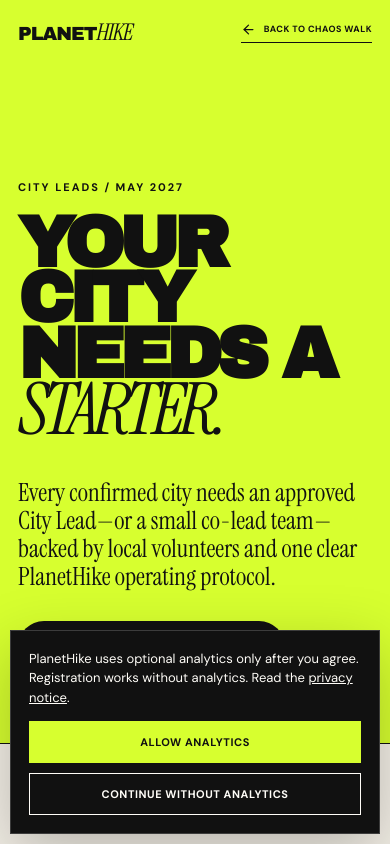
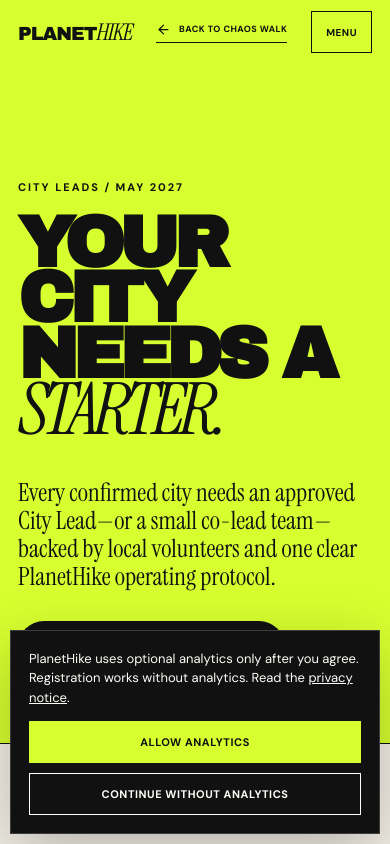
Before and after one commit to unikmo/planethike, a Next.js app: page /city-leads in a window 390 px wide. Shown: the top 844 px of the page. Built offline with nearby package versions, Linux system fonts and the light colour scheme; no server answers.

Commit message:
Add mobile navigation to City Lead funnel

```diff
--- a/app/city-leads/page.tsx
+++ b/app/city-leads/page.tsx
@@ -1,4 +1,5 @@
 import { ArrowLeft, ArrowRight, CheckCircle2, MapPinned, ShieldCheck, Users } from 'lucide-react';
+import MobileMenu from '../MobileMenu';
 
 const steps = [
   ['01', 'Apply', 'Tell us your city, your background, local network and why you want to lead the first Chaos Walk there.'],
@@ -14,6 +15,7 @@ export default function CityLeadsPage() {
       <header className="subHeader">
         <a className="brand" href="/">PLANET<span>HIKE</span></a>
         <a className="textLink dark" href="/"><ArrowLeft size={15}/> Back to Chaos Walk</a>
+        <MobileMenu />
       </header>
 
       <section className="subHero cityLeadHero">
```
